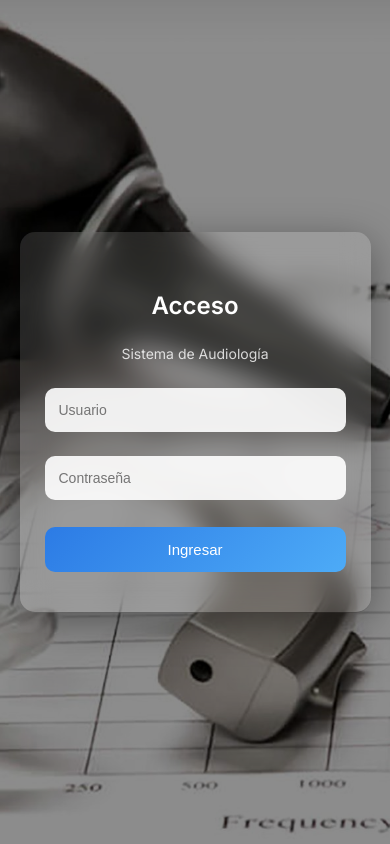
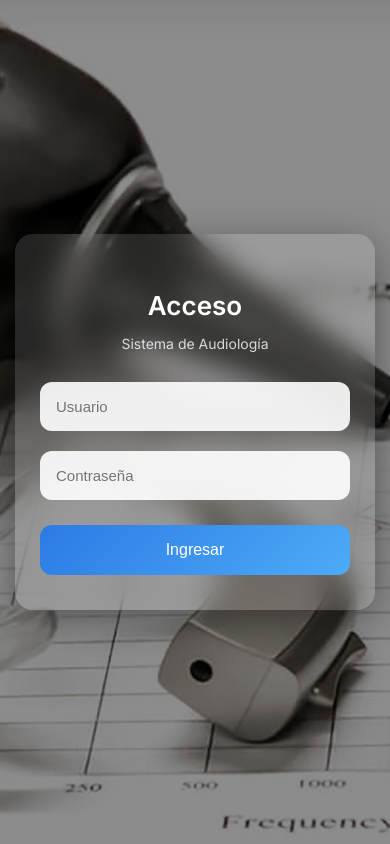
Before and after one commit to PauloJacko/pacientes_audiologia, a Django app: page / in a window 390 px wide. Run offline with Django 5.2, Linux system fonts and the light colour scheme.

Commit message:
MEjorado responsividad del login

```diff
--- a/Login/static/Login/css/login.css
+++ b/Login/static/Login/css/login.css
@@ -11,10 +11,13 @@ body {
     background: url("../img/login-audiologia.jpg") no-repeat center center;
     background-size: cover;
 
-    height: 100vh;
+    min-height: 100vh;
+
     display: flex;
     justify-content: center;
     align-items: center;
+
+    padding: 20px;
 }
 
 /* Overlay oscuro elegante */
@@ -30,10 +33,10 @@ body::before {
     position: relative;
     z-index: 1;
 
-    width: 90%;
+    width: 92%;
     max-width: 420px;
 
-    padding: 50px 40px;
+    padding: 45px 35px;
 
     border-radius: 20px;
 
@@ -54,14 +57,21 @@ body::before {
 .login-box h2 {
     font-weight: 600;
     font-size: 28px;
-    margin-bottom: 25px;
+    margin-bottom: 10px;
+}
+
+/* SUBTEXTO */
+.login-box p {
+    opacity: 0.85;
+    font-size: 15px;
+    margin-bottom: 20px;
 }
 
 /* INPUTS */
 .login-box input {
     width: 100%;
     padding: 14px;
-    margin: 12px 0;
+    margin: 10px 0;
 
     border: none;
     border-radius: 10px;
@@ -71,6 +81,12 @@ body::before {
     outline: none;
 
     background: rgba(255, 255, 255, 0.9);
+
+    transition: 0.2s;
+}
+
+.login-box input:focus {
+    box-shadow: 0 0 0 3px rgba(59,130,246,0.3);
 }
 
 /* BOTÓN */
@@ -98,6 +114,10 @@ body::before {
     box-shadow: 0 6px 20px rgba(0,0,0,0.3);
 }
 
+.login-box button:active {
+    transform: scale(0.96);
+}
+
 /* ERROR */
 .error {
     color: #ffb3b3;
@@ -117,14 +137,42 @@ body::before {
     }
 }
 
-/* 📱 RESPONSIVE */
+/* 📱 MOBILE REAL (CLAVE) */
 @media (max-width: 480px) {
+
+    body {
+        padding: 15px;
+        align-items: center;
+    }
+
     .login-box {
-        padding: 40px 25px;
-        border-radius: 15px;
+        width: 100%;
+        max-width: 100%;
+
+        padding: 35px 25px;
+
+        border-radius: 18px;
     }
 
     .login-box h2 {
-        font-size: 24px;
+        font-size: 26px;
+    }
+
+    .login-box p {
+        font-size: 15px;
+    }
+
+    /* INPUTS MÁS GRANDES */
+    .login-box input {
+        padding: 16px;
+        font-size: 15px;
+        border-radius: 12px;
+    }
+
+    /* BOTÓN MÁS GRANDE */
+    .login-box button {
+        padding: 16px;
+        font-size: 16px;
+        border-radius: 12px;
     }
 }
--- a/Login/templates/login/login.html
+++ b/Login/templates/login/login.html
@@ -7,6 +7,7 @@
     {% load static %}
 
     <link rel="stylesheet" href="{% static 'Login/css/login.css' %}">
+    <meta name="viewport" content="width=device-width, initial-scale=1.0">
 </head>
 <body>
 
```
Also changed, not shown: db.sqlite3.
